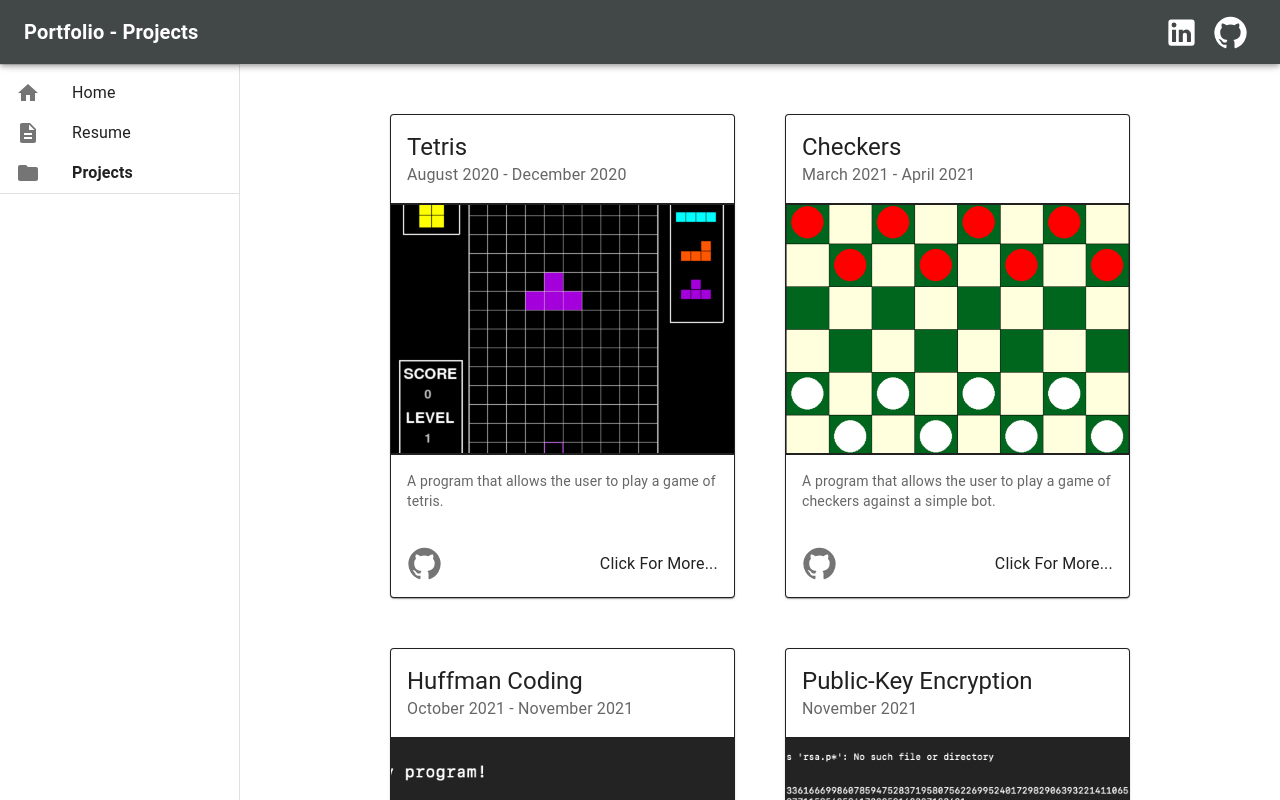
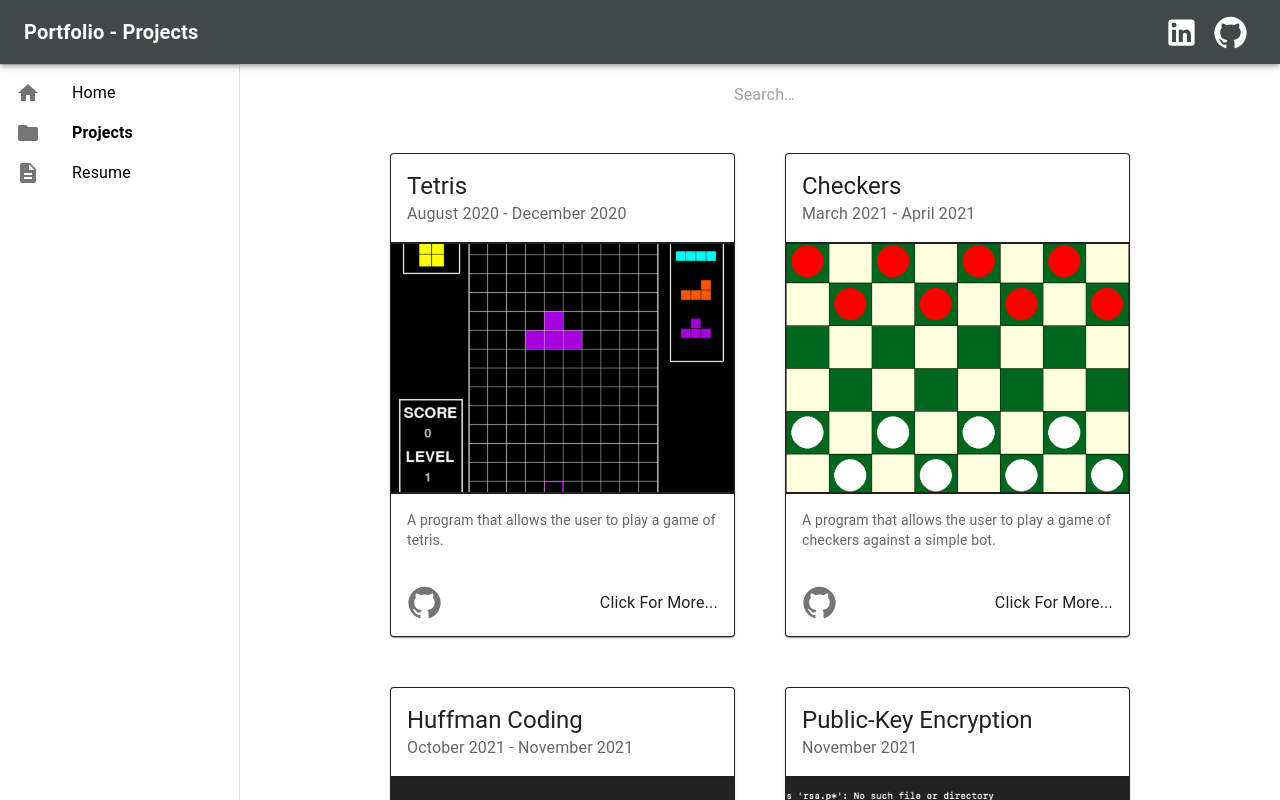
Before and after one commit to Edmondpoon/Edmondpoon.github.io, a React (Create React App) app: page / in a window 1280 px wide. Both pictures are taken after a click on the button "Projects". Shown: the top 800 px of the page. Built offline with nearby package versions, Linux system fonts and the light colour scheme.

Commit message:
adding resume viewing and search bar for projects

```diff
--- a/src/assets/data/Projects.json
+++ b/src/assets/data/Projects.json
@@ -55,7 +55,7 @@
         "NEWLINE", "Working with all the previous I had already finished in the class, I had a rough idea on how to implement each feature requested while ensuring it fits a full-stack web application.",
         "NEWLINE", "The backend I used was postgresql that was used to store data associated with the emails associated with different users as well as information that would allow different “users” to login and view their specific emails. Specifically, All users would begin on a login page, where the password they enter would be encrypted and compared to the stored password, which ensures only authorized users can view emails. As for the data for the emails, I created three tables to represent a user, a mailbox, and an individual mail to allow for each user to have the same named mailboxes and emails without conflicts.",
         "NEWLINE", "For the frontend side, I used React and Javascript to render create the user interface. The main tools I used for this side were functional components and React hooks to meet the “clients” request. The main issue I faced when working on this section was ensuring everything remained updated while the user interacted with the different features, whether a user favorited an email while it was opened or a user marked an email as unread. However, these were eventually addressed by altering my implementation such that hooks would be able to correctly rerender when a state was changed by the user.",
-        "NEWLINE", "Lastly, I used express to connect the browser with the backend, which was used to store the user’s login information and their data. This step had one of the steepest learning curves for me, with the schemas needed to formally document the API and provide user’s with a relatively strict model via openApi, but became easier as I updated and expanded the available endpoints.",
+        "NEWLINE", "Lastly, I used Express to connect the browser with the backend, which was used to store the user’s login information and their data. This step had one of the steepest learning curves for me, with the schemas needed to formally document the API and provide user’s with a relatively strict model via openApi, but became easier as I updated and expanded the available endpoints.",
         "NEWLINE", "This project was extremely fun to work on, with the introduction to many new technologies including React and Sql, and allowed me to explore many things I might have otherwise glanced over before. I got to understand the connections between the different sections of a full-stack application as well as the basics of creating an API that can be used in public."]
   },
   {"name": "Multi-Threaded HTTP Server",
--- a/src/components/Cards.css
+++ b/src/components/Cards.css
@@ -41,3 +41,13 @@
     border-bottom: 2px;
     border-style: solid;
 }
+
+#select {
+    justify-content: center;
+}
+
+#search {
+    top: 75px;
+    justify-content: center;
+    width: 100%;
+}
--- a/src/components/Cards.jsx
+++ b/src/components/Cards.jsx
@@ -8,16 +8,18 @@ import GitHubIcon from '@mui/icons-material/GitHub';
 import Pagination from '@mui/material/Pagination';
 import IconButton from '@mui/material/IconButton';
 import Typography from '@mui/material/Typography';
+import CloseIcon from '@mui/icons-material/Close';
 import Dialog from '@mui/material/Dialog';
 import DialogActions from '@mui/material/DialogActions';
 import DialogContent from '@mui/material/DialogContent';
 import DialogContentText from '@mui/material/DialogContentText';
 import DialogTitle from '@mui/material/DialogTitle';
 import Button from '@mui/material/Button';
-
 import Grid from '@mui/material/Grid';
 import {useDimensions} from './DimensionsProvider.jsx';
 import {useUtils} from './utils.jsx';
+import SearchIcon from '@mui/icons-material/Search';
+import {Search, StyledInputBase, privatedAlert, github} from './CardsUtils.jsx';
 import './Cards.css';
 
 const data = require('../assets/data/Projects.json');
@@ -32,7 +34,7 @@ function calculateSize(width) {
   let size = 2;
   if (width > 1100) {
     size = 6;
-  } else if (width > 600) {
+  } else if (width > 800) {
     size = 4;
   }
   return size;
@@ -64,14 +66,34 @@ function ProjectsView(props) {
   const [alert, setAlert] = React.useState(false);
   // Number of cards per page depending on size
   const [size, setSize] = React.useState(calculateSize(width));
+  // Current projects considered
+  const [projects, setProjects] = React.useState(data);
+  // Number of pagination pages
+  const [paginationCount, setCount] = React.useState(Math.ceil(data.length / size));
+  // Search bar query
+  const [search, setSearch] = React.useState('');
 
   React.useEffect(() => {
+    // Edge case when resizing on a single device (f12)
     setSize(calculateSize(width));
   }, [width]);
 
   React.useEffect(() => {
+    // Reset page number to first page when swapping pages
     setPage(0);
   }, [view]);
+
+  const handleInput = (event) => {
+    const {value} = event.target;
+    setSearch(value.toLowerCase());
+    filterProjects(value.toLowerCase());
+  };
+
+  const clearInput = () => {
+    setSearch('');
+    setProjects(data);
+    setCount(Math.ceil(data.length / size))
+  }
 
   const selectProject = (event, project) => {
     if (event.target.ariaLabel === 'Github') {
@@ -80,62 +102,49 @@ function ProjectsView(props) {
     setCard(project);
   };
 
-  const privatedAlert = () => (
-    <Dialog
-      open={alert}
-      onClose={() => setAlert(false)}
-    >
-      <DialogTitle id='alert-dialog-title'>
-        {'The source code for this project is privated.'}
-      </DialogTitle>
-      <DialogContent>
-        <DialogContentText id='alert-dialog-description'>
-          Feel free to contact me if you would like to see the source code.
-        </DialogContentText>
-      </DialogContent>
-      <DialogActions>
-        <Button onClick={() => setAlert(false)} autoFocus>
-          Close
-        </Button>
-      </DialogActions>
-    </Dialog>
-  );
+  const filterProjects = (s) => {
+    // Filter by search query
+    let filtered = data.filter((proj) => proj['name'].toLowerCase().match(s));
+    switch (filtered.length) {
+    case 0:
+      setCount(1);
+      break;
+    default:
+      setCount(Math.ceil(filtered.length / size))
+      break;
+    }
+    setProjects(filtered);
+  }
 
   const handlePage = (event, value) => {
     setPage(value - 1);
   };
 
-  const github = (card) => (
-    card['github'] === 'PRIVATED' ?
-      <IconButton
-        aria-label='Github'
-        className='btn'
-        onClick={() => setAlert(true)}
-      >
-        <GitHubIcon
-          fontSize='large'
-          aria-label='Github'
-        />
-      </IconButton> :
-      <a
-        target='_blank'
-        rel='noopener noreferrer'
-        href={card['github']}
-      >
-        <IconButton
-          aria-label='Github'
-          className='btn'
-        >
-          <GitHubIcon
-            fontSize='large'
-            aria-label='Github'
-          />
-        </IconButton>
-      </a>
-  );
-
   return (
     <div>
+      <Search
+        id='search'
+        sx={{
+          'display': view !== 'Projects' ? 'none' : 'flex',
+          'paddingLeft': {lg: '240px'},
+        }}
+      >
+        <StyledInputBase
+          placeholder="Search…"
+          inputProps={{ 'aria-label': 'search' }}
+          onChange={handleInput}
+          value={search}
+        />
+        <IconButton
+          onClick={clearInput}
+          sx={{
+            display: !search ? 'none' : '',
+            float: 'right'
+          }}
+        >
+          <CloseIcon/>
+        </IconButton>
+      </Search>
       <Grid
         container
         spacing={12}
@@ -149,7 +158,7 @@ function ProjectsView(props) {
           'position': {lg: 'absolute'},
         }}
       >
-        {data.slice(size * page, size * (page + 1)).map((card, index) => (
+        {projects.slice(size * page, size * (page + 1)).map((card, index) => (
           <Grid key={card['name']} item
             id='spacing'
           >
@@ -175,7 +184,7 @@ function ProjectsView(props) {
                 </Typography>
               </CardContent>
               <CardActions disableSpacing>
-                {github(card)}
+                {github(card, setAlert)}
                 <div id='stretch'/>
                 <Typography variant='' display='block'>
                   Click For More...&nbsp;&nbsp;
@@ -192,10 +201,10 @@ function ProjectsView(props) {
         }}
         id='select'
         page={page + 1}
-        count={Math.ceil(data.length / size)}
+        count={paginationCount}
         onChange={handlePage}
       />
-      {privatedAlert()}
+      {privatedAlert(setAlert, alert)}
     </div>
   );
 }
--- /dev/null
+++ b/src/components/CardsUtils.jsx
@@ -0,0 +1,109 @@
+import React from 'react';
+import { styled, alpha } from '@mui/material/styles';
+import InputBase from '@mui/material/InputBase';
+import Card from '@mui/material/Card';
+import CardHeader from '@mui/material/CardHeader';
+import CardMedia from '@mui/material/CardMedia';
+import CardContent from '@mui/material/CardContent';
+import CardActions from '@mui/material/CardActions';
+import GitHubIcon from '@mui/icons-material/GitHub';
+import Pagination from '@mui/material/Pagination';
+import IconButton from '@mui/material/IconButton';
+import Typography from '@mui/material/Typography';
+import Dialog from '@mui/material/Dialog';
+import DialogActions from '@mui/material/DialogActions';
+import DialogContent from '@mui/material/DialogContent';
+import DialogContentText from '@mui/material/DialogContentText';
+import DialogTitle from '@mui/material/DialogTitle';
+import Button from '@mui/material/Button';
+
+import Grid from '@mui/material/Grid';
+import {useDimensions} from './DimensionsProvider.jsx';
+import {useUtils} from './utils.jsx';
+import './Cards.css';
+
+export const Search = styled('div')(({ theme }) => ({
+  position: 'relative',
+  borderRadius: theme.shape.borderRadius,
+  backgroundColor: alpha(theme.palette.common.white, 0.15),
+  '&:hover': {
+    backgroundColor: alpha(theme.palette.common.white, 0.25),
+  },
+  marginLeft: 0,
+  width: '100%',
+  [theme.breakpoints.up('sm')]: {
+    marginLeft: theme.spacing(1),
+    width: 'auto',
+  },
+}));
+
+export const StyledInputBase = styled(InputBase)(({ theme }) => ({
+  color: 'inherit',
+  '& .MuiInputBase-input': {
+    padding: theme.spacing(1, 1, 1, 0),
+    // vertical padding + font size from searchIcon
+    paddingLeft: `calc(1em + ${theme.spacing(4)})`,
+    transition: theme.transitions.create('width'),
+    width: '100%',
+    [theme.breakpoints.up('sm')]: {
+      width: '12ch',
+      '&:focus': {
+        width: '20ch',
+      },
+    },
+  },
+}));
+
+export function privatedAlert(setAlert, alert) {
+  return (
+    <Dialog
+      open={alert}
+      onClose={() => setAlert(false)}
+    >
+      <DialogTitle id='alert-dialog-title'>
+        {'The source code for this project is privated.'}
+      </DialogTitle>
+      <DialogContent>
+        <DialogContentText id='alert-dialog-description'>
+          Feel free to contact me if you would like to see the source code.
+        </DialogContentText>
+      </DialogContent>
+      <DialogActions>
+        <Button onClick={() => setAlert(false)} autoFocus>
+          Close
+        </Button>
+      </DialogActions>
+    </Dialog>
+  );
+};
+
+export function github(card, setAlert) {
+  return (
+    card['github'] === 'PRIVATED' ?
+      <IconButton
+        aria-label='Github'
+        className='btn'
+        onClick={() => setAlert(true)}
+      >
+        <GitHubIcon
+          fontSize='large'
+          aria-label='Github'
+        />
+      </IconButton> :
+      <a
+        target='_blank'
+        rel='noopener noreferrer'
+        href={card['github']}
+      >
+        <IconButton
+          aria-label='Github'
+          className='btn'
+        >
+          <GitHubIcon
+            fontSize='large'
+            aria-label='Github'
+          />
+        </IconButton>
+      </a>
+  );
+};
--- a/src/components/Project.css
+++ b/src/components/Project.css
@@ -9,7 +9,7 @@
 
 #title {
     padding-top: 5px;
-    padding-left: 5%;
+    padding-left: 24px;
     font-weight: bold;
 }
 
@@ -18,18 +18,13 @@
     position: relative;
 }
 
-#select {
-    justify-content: center;
-}
-
-#search {
-    top: 75px;
-    justify-content: center;
-
+#close {
+    z-index: 10000;
+    position: fixed;
 }
 
 @media screen and (max-width: 600px) {
   #title {
-      padding-left: 24px;
+      padding-right: 24px;
   }
 }
--- a/src/components/Project.jsx
+++ b/src/components/Project.jsx
@@ -63,22 +63,26 @@ function Project(props) {
       <CssBaseline />
 
       <Toolbar sx={{'display': width > 600 ? '' : 'none'}}/>
-      <Toolbar>
+      <Toolbar id='title'>
         <Typography
           variant={width > 600 ? 'h2' :
-              (selectedCard['name'].length < 27 ? 'h6' : 'subtitle1')}
+            (selectedCard['name'].length < 27 ? 'h6' :
+              'subtitle1')}
           noWrap
           component='div'
           className='paddingLeft'
-          id='title'
+          id='bolded'
         >
           {selectedCard['name']}
         </Typography>
         <div style={{flex: 1}}/>
         <IconButton
           color='inherit'
+          id='close'
           onClick={closeCard}
-          sx={{marginRight: {lg: '240px'}}}
+          sx={{
+            right: {xs: '0px', sm: '8px', md: '16px', lg: '24px'},
+          }}
         >
           <CloseIcon fontSize='large'/>
         </IconButton>
--- a/src/components/Sidebar.css
+++ b/src/components/Sidebar.css
@@ -17,3 +17,8 @@
 #appbar {
     background-color: #424848;
 }
+
+#resume {
+    text-decoration: none;
+    color: #000000;
+}
--- a/src/components/Sidebar.jsx
+++ b/src/components/Sidebar.jsx
@@ -39,13 +39,16 @@ function Sidebar(props) {
   };
 
   const handleClick = (page) => {
+    if (page === 'Resume') {
+      return;
+    }
     setMobileOpen(false);
     setView(page);
     setCard(null);
   };
 
-  const pages = ['Home', 'Resume', 'Projects'];
-  const icons = [<HomeIcon/>, <DescriptionIcon/>, <FolderIcon/>];
+  const pages = ['Home', 'Projects', 'Resume'];
+  const icons = [<HomeIcon/>, <FolderIcon/>, <DescriptionIcon/>];
 
   const drawer = (
     <div>
@@ -61,10 +64,15 @@ function Sidebar(props) {
       <Divider />
       <List>
         {pages.map((box, index) => (
-          <div key={box}
-            onClick={() => handleClick(box)}
+          <a
+            id='resume'
+            target='_blank'
+            rel='noopener noreferrer'
+            href={box !== 'Resume' ? null :
+              require('../assets/images/resume/Resume.pdf')}
           >
             <ListItem
+              onClick={() => handleClick(box)}
               key={box}
               disablePadding
               hidden={!mobileOpen &&
@@ -83,9 +91,8 @@ function Sidebar(props) {
                 </Typography>
               </ListItemButton>
             </ListItem>
-          </div>
+          </a>
         ))}
-        <Divider />
       </List>
     </div>
   );
@@ -117,6 +124,8 @@ function Sidebar(props) {
           >
             Portfolio - {view}
           </Typography>
+
+
           <div id='stretch'/>
           <a
             className='social'
```
